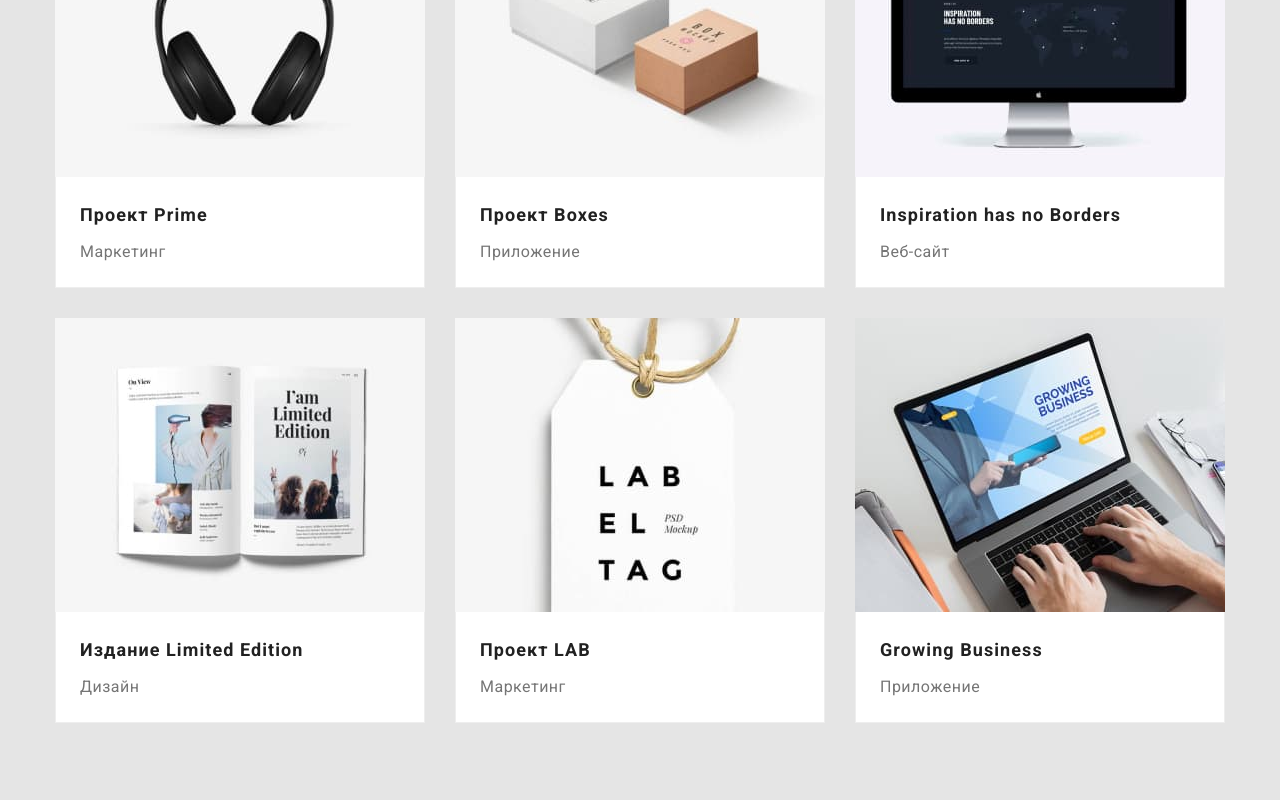
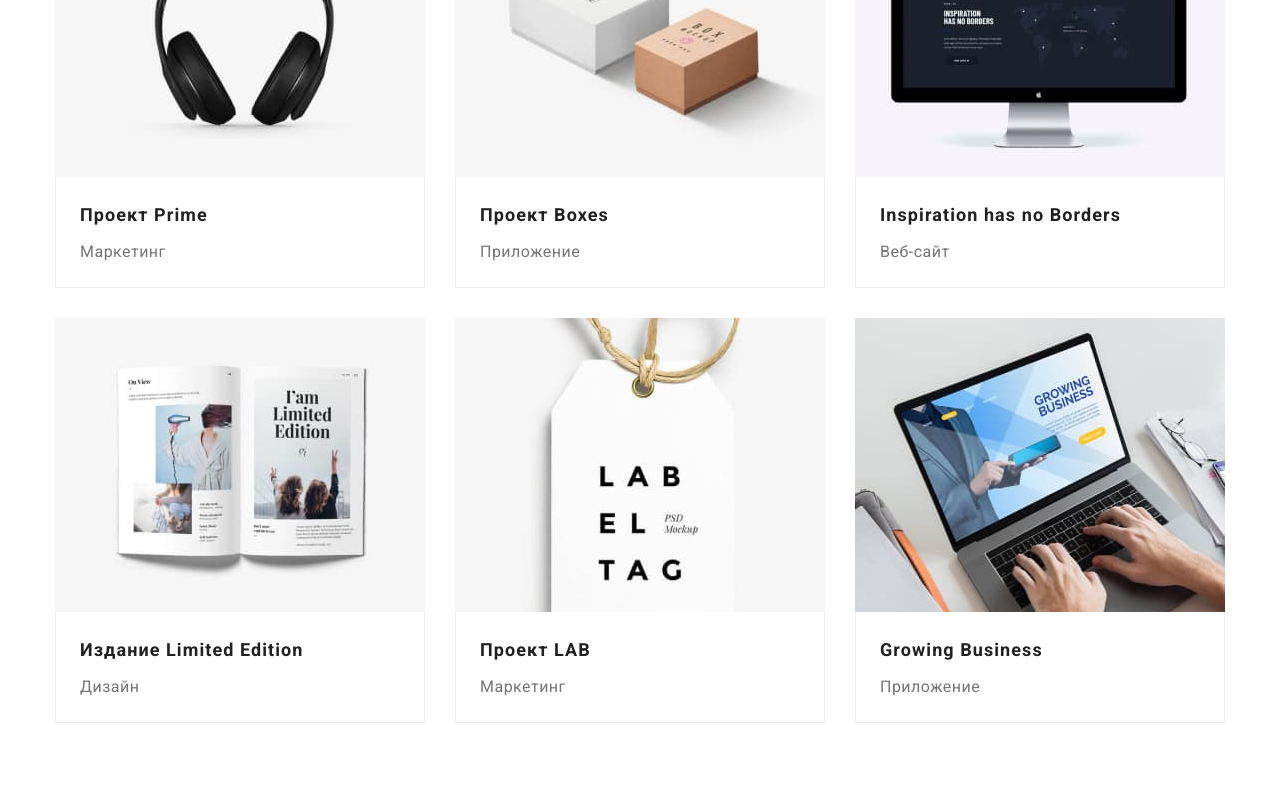
Before and after one commit to agatohn/goit-markup-hw-03, a plain HTML site: page portfolio.html in a window 1280 px wide. Shown: the part 815-1615 px from the top of the page. Drawn offline with nearby package versions, Linux system fonts and the light colour scheme.

Commit message:
fixed background

```diff
--- a/css/styles.css
+++ b/css/styles.css
@@ -16,7 +16,7 @@
   --primary-text-color: #212121;
   --secondary-text-color: #757575;
   --accent-color: #2196f3;
-  --primary-background-color: #e5e5e5;
+  --primary-background-color: #ffffff;
   --secondary-background-color: #2f303a;
   --tertiary-background-color: #f5f4fa;
 }
```
